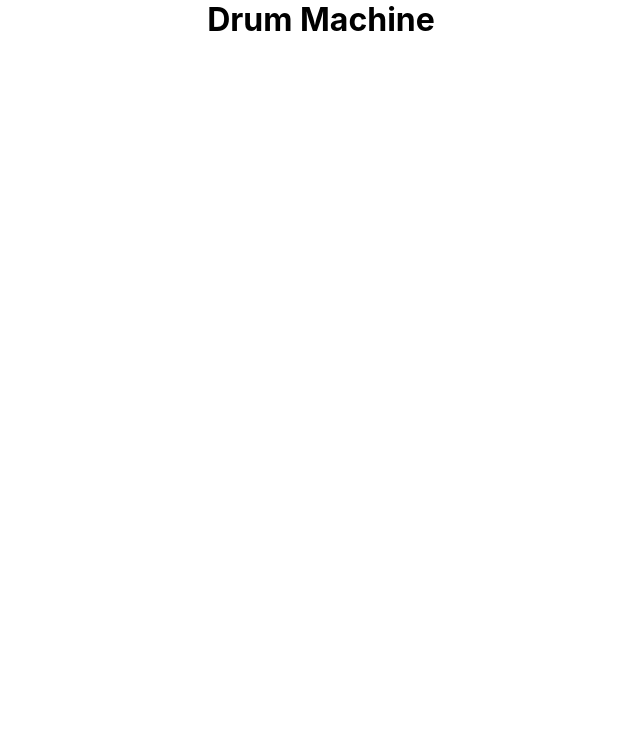
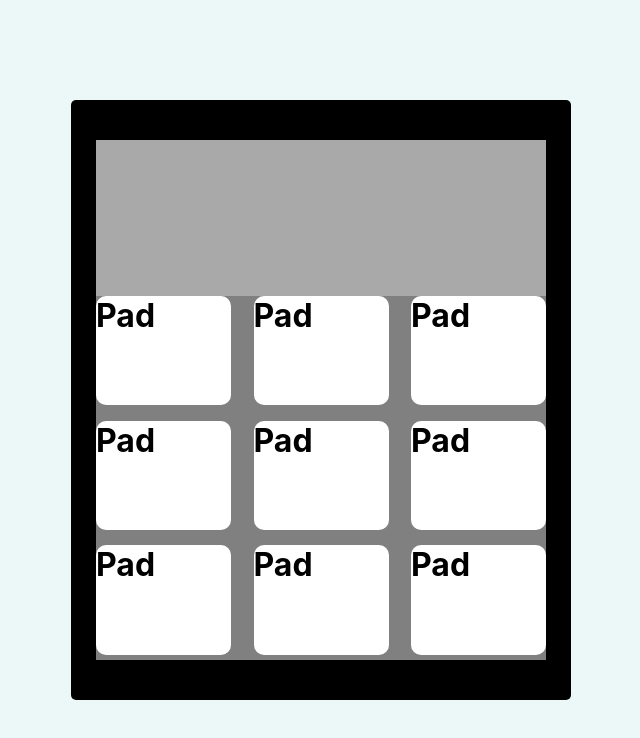
Before and after one commit to ishmyles/drum-machine, a React (Create React App) app: page / in a window 1280 px wide. Shown: the top 738 px of the page, without its empty margins (319-959 px from the left). Built offline with nearby package versions, Linux system fonts and the light colour scheme.

Commit message:
Added controls & pads components

```diff
--- a/src/App.js
+++ b/src/App.js
@@ -1,9 +1,10 @@
-import './assets/styles/App.css';
+import "./assets/styles/App.css";
+import DrumMachine from "./components/DrumMachine.js";
 
 function App() {
   return (
     <div className="App">
-      <h1>Drum Machine</h1>
+      <DrumMachine />
     </div>
   );
 }
--- a/src/assets/styles/App.css
+++ b/src/assets/styles/App.css
@@ -1,3 +1,8 @@
 .App {
-  text-align: center;
+  display: flex;
+  justify-content: center;
+  align-items: center;
+  width: 100vw;
+  height: 100vh;
+  padding: 20px;
 }
--- /dev/null
+++ b/src/assets/styles/Controls.css
@@ -0,0 +1,5 @@
+#controls {
+    background-color: darkgray;
+    width: 100%;
+    height: 30%;
+}
--- /dev/null
+++ b/src/assets/styles/DrumMachine.css
@@ -0,0 +1,11 @@
+#drum-machine {
+    display: flex;
+    flex-direction: column;
+    background-color: black;
+    width: 100%;
+    height: 600px;
+    min-width: calc(375px - 40px);
+    max-width: 500px;
+    padding: 40px 25px;
+    border-radius: 5px;
+}
--- /dev/null
+++ b/src/assets/styles/Pad.css
@@ -0,0 +1,7 @@
+.drum-pad {
+    background-color: white;
+    width: 30%;
+    height: 30%;
+
+    border-radius: 10px;
+}
--- /dev/null
+++ b/src/assets/styles/Pads.css
@@ -0,0 +1,10 @@
+#pads {
+    background-color: grey;
+    display: flex;
+    justify-content: space-between;
+    flex-direction: row;
+    flex-wrap: wrap;
+    gap: 10px;
+    width: 100%;
+    height: 70%;
+}
--- a/src/assets/styles/index.css
+++ b/src/assets/styles/index.css
@@ -1,9 +1,14 @@
+:root {
+  --bg-grey: #ecf8f8;
+}
+
 * {
   box-sizing: border-box;
   margin: 0;
 }
 
 body {
+  background-color: var(--bg-grey);
   font-family: -apple-system, BlinkMacSystemFont, 'Segoe UI', 'Roboto', 'Oxygen',
     'Ubuntu', 'Cantarell', 'Fira Sans', 'Droid Sans', 'Helvetica Neue',
     sans-serif;
--- /dev/null
+++ b/src/components/Controls.js
@@ -0,0 +1,19 @@
+import { Component } from "react";
+import "../assets/styles/Controls.css";
+
+class Controls extends Component {
+  constructor(props) {
+    super(props);
+  }
+
+  render() {
+    return (
+      <div id="controls">
+        <div id="volume"></div>
+        <div id="screen"></div>
+      </div>
+    );
+  }
+}
+
+export default Controls;
--- /dev/null
+++ b/src/components/DrumMachine.js
@@ -0,0 +1,23 @@
+import { Component } from "react";
+import Controls from "./Controls.js";
+import Pads from "./Pads.js";
+import "../assets/styles/DrumMachine.css";
+
+class DrumMachine extends Component {
+  constructor(props) {
+    super(props);
+    this.state = {
+      // Data goes here
+    };
+  }
+  render() {
+    return (
+      <div id="drum-machine">
+        <Controls />
+        <Pads />
+      </div>
+    );
+  }
+}
+
+export default DrumMachine;
--- /dev/null
+++ b/src/components/Pad.js
@@ -0,0 +1,19 @@
+import { Component } from "react";
+import "../assets/styles/Pad.css";
+
+class Pad extends Component {
+  constructor(props) {
+    super(props);
+    this.state = {};
+  }
+
+  render() {
+    return (
+      <div className="drum-pad">
+        <h1>Pad</h1>
+      </div>
+    );
+  }
+}
+
+export default Pad;
--- /dev/null
+++ b/src/components/Pads.js
@@ -0,0 +1,27 @@
+import { Component } from "react";
+import Pad from "./Pad.js";
+import "../assets/styles/Pads.css";
+
+class Pads extends Component {
+  constructor(props) {
+    super(props);
+  }
+  state = {};
+  render() {
+    return (
+      <div id="pads">
+        <Pad />
+        <Pad />
+        <Pad />
+        <Pad />
+        <Pad />
+        <Pad />
+        <Pad />
+        <Pad />
+        <Pad />
+      </div>
+    );
+  }
+}
+
+export default Pads;
```
